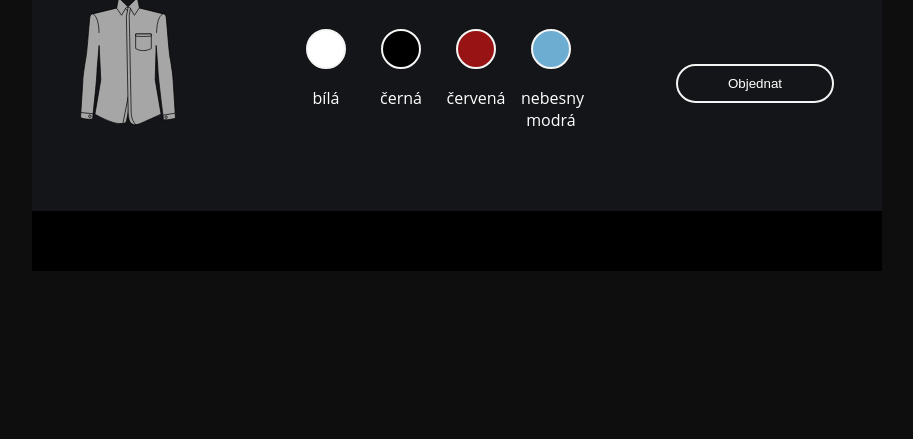
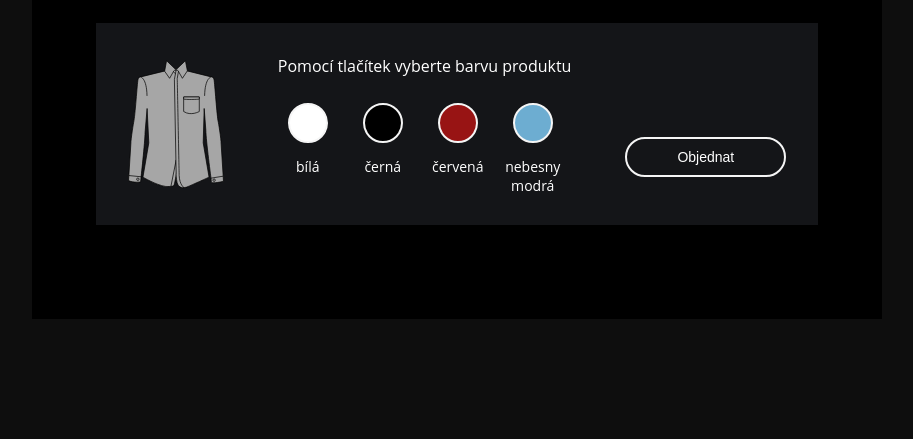
Before and after one commit to olena-ho/cviceni-panske-obleky, a plain HTML site: page index.html in a window 1280 px wide. Shown: the part 377-816 px from the top of the page, without its empty margins (183-1096 px from the left). Drawn offline with Linux system fonts and the light colour scheme; a web font is replaced by a local one.

Commit message:
simplified the structure in html and css

```diff
--- a/index.html
+++ b/index.html
@@ -64,36 +64,40 @@
 
         <div class="product__colors">
           <p>Pomocí tlačítek vyberte barvu produktu</p>
-          <div class="choose-colors">
-            <div class="color-option">
-              <div class="color-option__box">
-                <ul class="button-list">
-                  <li class="color-option__list">
-                    <button class="color-option__button" style="background-color: white"></button>
-                    <div class="color-option__text"><p class="color-option__name">bílá</p>
-                    </div>
-
-                  </li>
-                <li class="color-option__list">
-                  <button class="color-option__button" style="background-color: black"></button>
-                  <div class="color-option__text"><p class="color-option__name">černá</p>
-                  </div>
-                </li>
-                <li class="color-option__list">
-                  <button class="color-option__button" style="background-color: rgb(152, 20, 20)" ></button>
-                  <div class="color-option__text"><p class="color-option__name">červená</p>
-                  </div>
-                </li>
-                <li class="color-option__list">
-                  <button class="color-option__button" style="background-color: rgb(109, 173, 209)" ></button>
-                  <div class="color-option__text"><p class="color-option__name">nebesny modrá</p>
-                  </div>
-                </li>
-              </ul>
-                </div>
-
-            </div>
-          </div>
+          <ul class="colors">
+            <li class="colors__item">
+              <button
+                class="colors__button" style="background-color: white">
+              </button>
+              <p class="colors__name">
+                bílá
+              </p>
+            </li>
+            <li class="colors__item">
+              <button
+                class="colors__button" style="background-color: black">
+              </button>
+              <p class="colors__name">
+                černá
+              </p>
+            </li>
+            <li class="colors__item">
+              <button
+                class="colors__button" style="background-color: rgb(152, 20, 20)">
+              </button>
+              <p class="colors__name">
+                červená
+              </p>
+            </li>
+            <li class="colors__item">
+              <button
+                class="colors__button" style="background-color: rgb(109, 173, 209)">
+              </button>
+              <p class="colors__name">
+                nebesny modrá
+              </p>
+            </li>
+          </ul>
         </div>
 
         <div class="order">
--- a/style.css
+++ b/style.css
@@ -15,18 +15,15 @@ body {
   font-family: "Open Sans", sans-serif;
   font-size: 16px;
   color: white;
+  height: 100vh;
   display: flex;
   justify-content: center;
   align-items: center;
 }
 
-ul {
-  list-style: none;
-}
-
 .wrapper {
   width: 850px;
-  height: 80vh;
+  height: 72vh;
   background-color: #000;
 }
 
@@ -49,8 +46,9 @@ header {
 }
 
 .product {
-  margin-top: -5rem;
-  padding: 3rem;
+  margin: -5rem auto 0;
+  padding: 1rem 2rem;
+  width: 85%;
   background-color: #141518;
   display: flex;
   justify-content: space-between;
@@ -69,54 +67,51 @@ header {
 .product__colors {
   display: flex;
   flex-direction: column;
-  align-items: end;
+  align-items: flex-start;
+  gap: 10px;
 }
 
-.color-option__box {
+.colors {
   display: flex;
   gap: 15px;
+  list-style: none;
+  padding-inline-start: 0;
+  font-size: 0;
 }
 
-.button-list {
+.colors__item {
   display: flex;
+  flex-direction: column;
+  align-items: center;
+  width: 60px;
 }
 
-.color-option__list {
-  text-align: center;
-  margin-right: 15px;
-}
-
-.color-option__button {
+.colors__button {
   width: 40px;
   height: 40px;
   border: 2px solid whitesmoke;
   border-radius: 40px;
 }
 
-.color-option__button:hover {
+.colors__button:hover {
   box-shadow: 0 0 20px rgba(255, 255, 255, 0.7);
   cursor: pointer;
 }
 
-.color-option__text {
-  display: flex;
-  align-items: center;
+.colors__name {
+  font-size: 14px;
   text-align: center;
-}
-
-.color-option__name {
-  width: 60px;
 }
 
 .order {
   display: flex;
   justify-content: center;
   align-items: flex-end;
-  margin-bottom: 60px;
-
+  margin-bottom: 32px;
 }
 
 .order-btn {
+  font-size: 14px;
   padding: 10px 50px;
   background-color: #141518;
   color: white;
```
